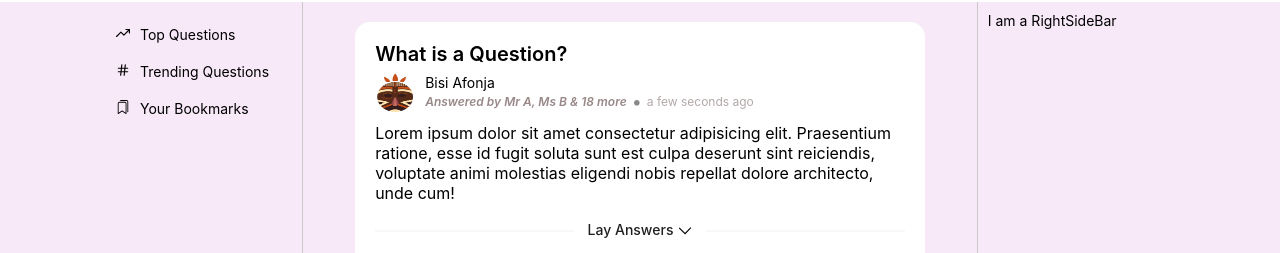
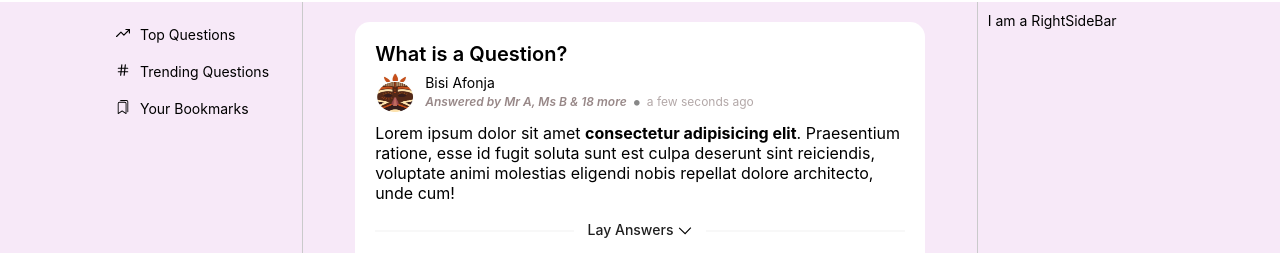
Before and after one commit to whoismuktar/lay-app, a React (Create React App) app: page / in a window 1280 px wide. Shown: the part 88-341 px from the top of the page. Built offline with nearby package versions, Linux system fonts and the light colour scheme.

Commit message:
implement markup rendering

```diff
--- a/src/Pages/Home/index.js
+++ b/src/Pages/Home/index.js
@@ -11,7 +11,7 @@ const mainFeed = [
     id: 1,
     title: "What is a Question?",
     description:
-      `Lorem ipsum dolor sit amet consectetur adipisicing elit.
+      `Lorem ipsum dolor sit amet <b>consectetur adipisicing elit</b>.
       Praesentium ratione, esse id fugit soluta sunt est culpa
       deserunt sint reiciendis, voluptate animi molestias
       eligendi nobis repellat dolore architecto, unde cum!`,
@@ -105,7 +105,10 @@ function Home(props) {
               </div>
             </div>
 
-            <div className="feed__description">{feed.description}</div>
+            <div className="feed__description"
+              dangerouslySetInnerHTML={{__html:feed.description}}
+            />
+
             {feed.image && (
               <div className="feed__image">
                 <Image width={200} src={feed.image} />
```
